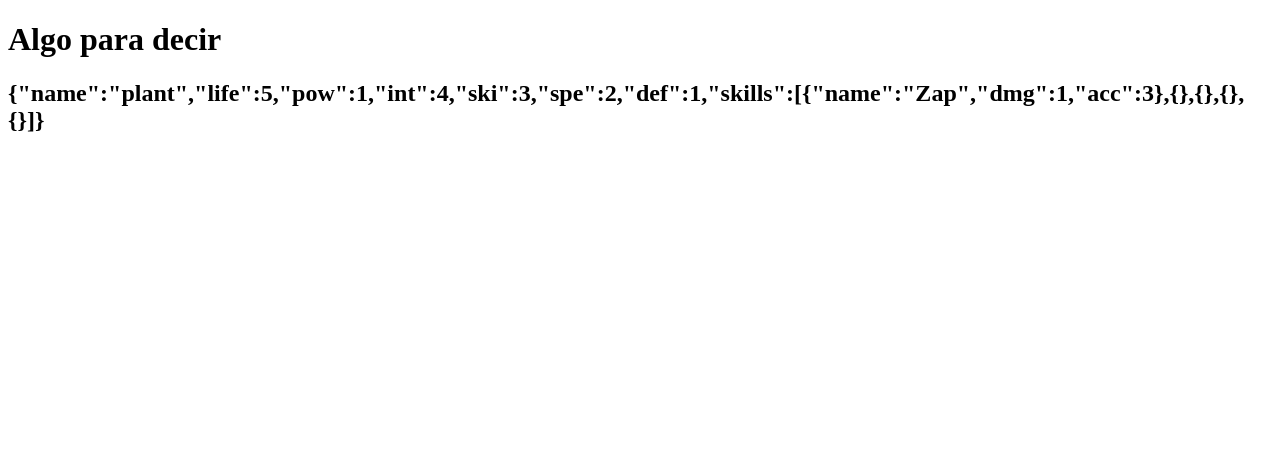
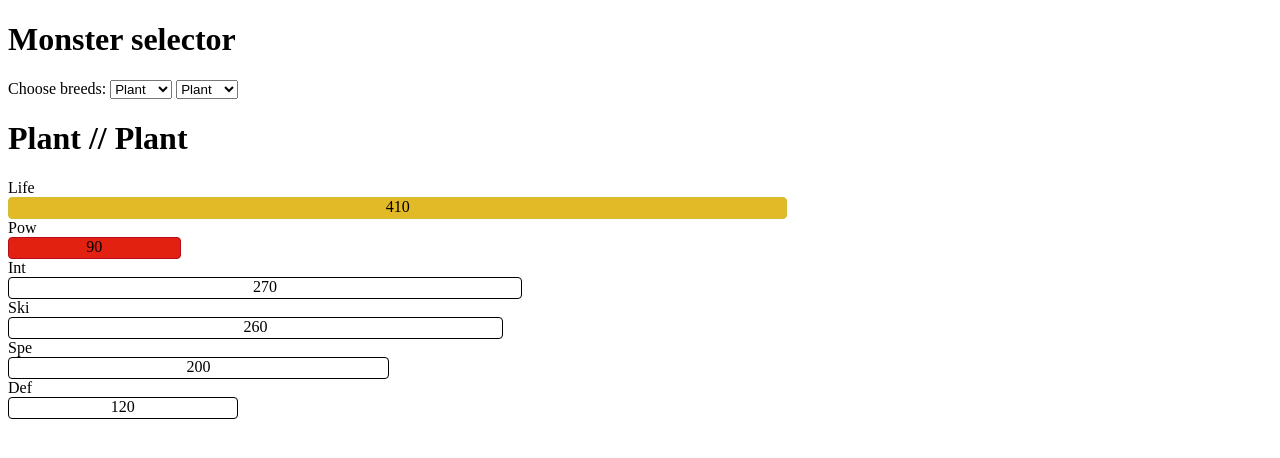
Before and after one commit to DiazAilan/angular-game-project, a website: page app/index.html in a window 1280 px wide. Drawn offline with Linux system fonts and the light colour scheme.

Commit message:
feat: adds monster breed selection feature

```diff
--- a/app/app.js
+++ b/app/app.js
@@ -2,46 +2,65 @@
 (() => {
 	angular.module("gameApp", [])
 
-	.controller("mainCtrl", mainCtrl);
-	mainCtrl.$inject = ['$scope'];
+	.controller("mainCtrl", mainCtrl)
 
-	function mainCtrl($scope) {
+	mainCtrl.$inject = ['$scope', 'monsterBook'];
 
-		const monsterBook = {
-			plant: {
-				name: 'plant',
-				life: 5,
-				pow: 1,
-				int: 4,
-				ski: 3,
-				spe: 2,
-				def: 1,
-				skills: [
-					{
-						name: "Zap",
-						dmg: 1,
-						acc: 3,
-
-					},{
-
-					},{
-
-					},{
-
-					},{
-
-					}
-				]
-			},
-			golem: {
-
-			},
-			tiger: {
-
-			}
-		}
+	function mainCtrl($scope, monsterBook) {
 
 		$scope.monsterBook = monsterBook;
 
+		$scope.monsterSelectorMain = "plant";
+		$scope.monsterSelectorSub = "plant";
+
+		$scope.fuseSignatureSkill = (mainSkill, subSkill) => {
+
+			function generateSignatureName(main, sub) {
+				main = main.split(" ")[0];
+				sub = sub.split(" ")[1];
+				return main + " " + sub;
+			}
+
+			const skill = {
+				name: generateSignatureName(mainSkill.name, subSkill.name),
+				type: mainSkill.type,
+				cost: Math.floor((mainSkill.cost + subSkill.cost) / 2),
+				dmg: (mainSkill.dmg + subSkill.dmg) / 2,
+				hit: (mainSkill.hit + subSkill.hit) / 2,
+				wit: (mainSkill.wit + subSkill.wit) / 2,
+				crt: (mainSkill.crt + subSkill.crt) / 2,
+				special: mainSkill.special
+			}
+
+			return skill;
+		}
+
+		$scope.generateMonster = () => {
+			const main = monsterBook[$scope.monsterSelectorMain];
+			const sub = monsterBook[$scope.monsterSelectorSub]
+			const monster = {
+				name: `${main.name} // ${sub.name}`,
+				life: (main.life*3 + sub.life*2) / 5,
+				pow: (main.pow*3 + sub.pow*2) / 5,
+				int: (main.int*3 + sub.int*2) / 5,
+				ski: (main.ski*3 + sub.ski*2) / 5,
+				spe: (main.spe*3 + sub.spe*2) / 5,
+				def: (main.def*3 + sub.def*2) / 5,
+				skills: [
+					main.skills[0],
+					main.skills[1],
+					main.skills[2],
+					main.skills[3],
+					$scope.fuseSignatureSkill(main.skills[4], sub.skills[4])
+				]
+			}
+
+			$scope.monster = monster;
+			return monster;
+		}
+
+		$scope.generateMonster();
+
 	}
+
 })();
--- a/app/index.html
+++ b/app/index.html
@@ -3,15 +3,31 @@
 <head>
 	<meta charset="utf-8">
 	<title>Angular Game Project</title>
+
+	<link rel="stylesheet" type="text/css" href="stylesheet.css">
 </head>
 <body ng-app="gameApp">
 
 	<div ng-controller="mainCtrl">
-		<h1>Algo para decir</h1>
-		<h2>{{monsterBook.plant}}</h2>
+		<h1>Monster selector</h1>
+		<label>Choose breeds: </label>
+		<select class="monster-selector" type="text" name="monster" ng-model="monsterSelectorMain" ng-change="generateMonster()">
+			<option ng-repeat="(key, value) in monsterBook" value="{{key}}">{{key}}</option>
+		</select>
+		<select class="monster-selector" type="text" name="monster" ng-model="monsterSelectorSub" ng-change="generateMonster()">
+			<option ng-repeat="(key, value) in monsterBook" value="{{key}}">{{key}}</option>
+		</select>
+		<div ng-show="monster" class="monster-card">
+			<monster-card monster="monster">
+		</div>
 	</div>
 
 	<script src="vendor/angular.min.js"></script>
 	<script src="app.js"></script>
+
+	<script src="monster-book.service.js"></script>
+
+	<script src="monster-card/monster-card.component.js"></script>
+	<script src="monster-card/stat-bar/stat-bar.component.js"></script>
 </body>
 </html>
--- /dev/null
+++ b/app/monster-book.service.js
@@ -0,0 +1,170 @@
+angular.module("gameApp")
+
+.service('monsterBook', function() {
+
+	const monsterBook = {
+		plant: {
+			name: 'Plant',
+			life: 410,
+			pow: 90,
+			int: 270,
+			ski: 260,
+			spe: 200,
+			def: 120,
+			skills: [
+				{
+					name: "Root Combo",
+					type: 'pow',
+					cost: 21,
+					dmg: 40,
+					hit: 120,
+					wit: 20,
+					crt: 20
+				},{
+					name: "Plant Combo",
+					type: 'pow',
+					cost: 25,
+					dmg: 60,
+					hit: 40,
+					wit: 40,
+					crt: 20
+				},{
+					name: "Toxic Pollen",
+					type: 'int',
+					cost: 35,
+					dmg: 20,
+					hit: 60,
+					wit: 80,
+					crt: 20
+				},{
+					name: "Seed Gatling",
+					type: 'int',
+					cost: 27,
+					dmg: 60,
+					hit: 60,
+					wit: 40,
+					crt: 100
+				},{
+					name: "Life Steal",
+					type: 'int',
+					cost: 50,
+					dmg: 60,
+					hit: 60,
+					wit: 0,
+					crt: 0,
+					special: "lifesteal"
+				}
+			]
+		},
+		golem: {
+			name: 'Golem',
+			life: 250,
+			pow: 470,
+			int: 260,
+			ski: 120,
+			spe: 110,
+			def: 410,
+			skills: [
+				{
+					name: "Root Combo",
+					type: 'pow',
+					cost: 21,
+					dmg: 40,
+					hit: 120,
+					wit: 20,
+					crt: 20
+				},{
+					name: "Plant Combo",
+					type: 'pow',
+					cost: 25,
+					dmg: 60,
+					hit: 40,
+					wit: 40,
+					crt: 20
+				},{
+					name: "Toxic Pollen",
+					type: 'int',
+					cost: 35,
+					dmg: 20,
+					hit: 60,
+					wit: 80,
+					crt: 20
+				},{
+					name: "Seed Gatling",
+					type: 'int',
+					cost: 27,
+					dmg: 60,
+					hit: 60,
+					wit: 40,
+					crt: 100
+				},{
+					name: "Bone Breaker",
+					type: 'int',
+					cost: 50,
+					dmg: 60,
+					hit: 60,
+					wit: 0,
+					crt: 0,
+					special: "lifesteal"
+				}
+			]
+
+		},
+		tiger: {
+			name: 'Tiger',
+			life: 180,
+			pow: 190,
+			int: 330,
+			ski: 410,
+			spe: 340,
+			def: 120,
+			skills: [
+				{
+					name: "Root Combo",
+					type: 'pow',
+					cost: 21,
+					dmg: 40,
+					hit: 120,
+					wit: 20,
+					crt: 20
+				},{
+					name: "Plant Combo",
+					type: 'pow',
+					cost: 25,
+					dmg: 60,
+					hit: 40,
+					wit: 40,
+					crt: 20
+				},{
+					name: "Toxic Pollen",
+					type: 'int',
+					cost: 35,
+					dmg: 20,
+					hit: 60,
+					wit: 80,
+					crt: 20
+				},{
+					name: "Seed Gatling",
+					type: 'int',
+					cost: 27,
+					dmg: 60,
+					hit: 60,
+					wit: 40,
+					crt: 100
+				},{
+					name: "Lightning Storm",
+					type: 'int',
+					cost: 50,
+					dmg: 60,
+					hit: 60,
+					wit: 0,
+					crt: 0,
+					special: "lifesteal"
+				}
+			]
+		}
+	}
+
+	return monsterBook;
+
+})
--- /dev/null
+++ b/app/monster-card/monster-card.component.js
@@ -0,0 +1,8 @@
+angular.module("gameApp")
+
+.component('monsterCard', {
+	templateUrl: 'monster-card/monster-card.html',
+	bindings: {
+		monster: '<'
+	}
+});
--- /dev/null
+++ b/app/monster-card/monster-card.html
@@ -0,0 +1,8 @@
+<h1 class="monster-card-title">{{$ctrl.monster.name}}</h1>
+
+<stat-bar stat="$ctrl.monster.life" type="life"></stat-bar>
+<stat-bar stat="$ctrl.monster.pow" type="pow"></stat-bar>
+<stat-bar stat="$ctrl.monster.int" type="int"></stat-bar>
+<stat-bar stat="$ctrl.monster.ski" type="ski"></stat-bar>
+<stat-bar stat="$ctrl.monster.spe" type="spe"></stat-bar>
+<stat-bar stat="$ctrl.monster.def" type="def"></stat-bar>
--- /dev/null
+++ b/app/monster-card/stat-bar/stat-bar.component.js
@@ -0,0 +1,9 @@
+angular.module("gameApp")
+
+.component('statBar', {
+	templateUrl: 'monster-card/stat-bar/stat-bar.html',
+	bindings: {
+		stat: '<',
+		type: '@'
+	}
+});
--- /dev/null
+++ b/app/monster-card/stat-bar/stat-bar.html
@@ -0,0 +1,4 @@
+<label class="stat-bar-label">{{$ctrl.type}}</label>
+<div class="stat-bar stat-bar-{{$ctrl.type}}" style="width: {{$ctrl.stat / 500 * 75}}%">
+	<span class="">{{$ctrl.stat}}</span>
+</div>
--- /dev/null
+++ b/app/stylesheet.css
@@ -0,0 +1,53 @@
+.monster-card-title {
+	text-transform: capitalize;
+}
+
+.monster-selector {
+	text-transform: capitalize;
+}
+
+stat-bar {
+}
+
+.stat-bar {
+	transition: all, 0.5s;
+	border: solid 1px;
+	border-radius: 4px;
+	height: 20px;
+	text-align: center;
+}
+
+.stat-bar-label {
+	text-transform: capitalize;
+	display: inline-block;
+}
+
+.stat-bar-life {
+	background-color: #e2b926;
+	border-color: #d2be31;
+}
+
+.stat-bar-pow {
+	background-color: #e22110;
+	border-color: #b80b1d;
+}
+
+.stat-bar-life {
+	background-color: #e2b926;
+	border-color: #d2be31;
+}
+
+.stat-bar-life {
+	background-color: #e2b926;
+	border-color: #d2be31;
+}
+
+.stat-bar-life {
+	background-color: #e2b926;
+	border-color: #d2be31;
+}
+
+.stat-bar-life {
+	background-color: #e2b926;
+	border-color: #d2be31;
+}
```
Also changed, not shown: app/assets/img/plant.png (added).
